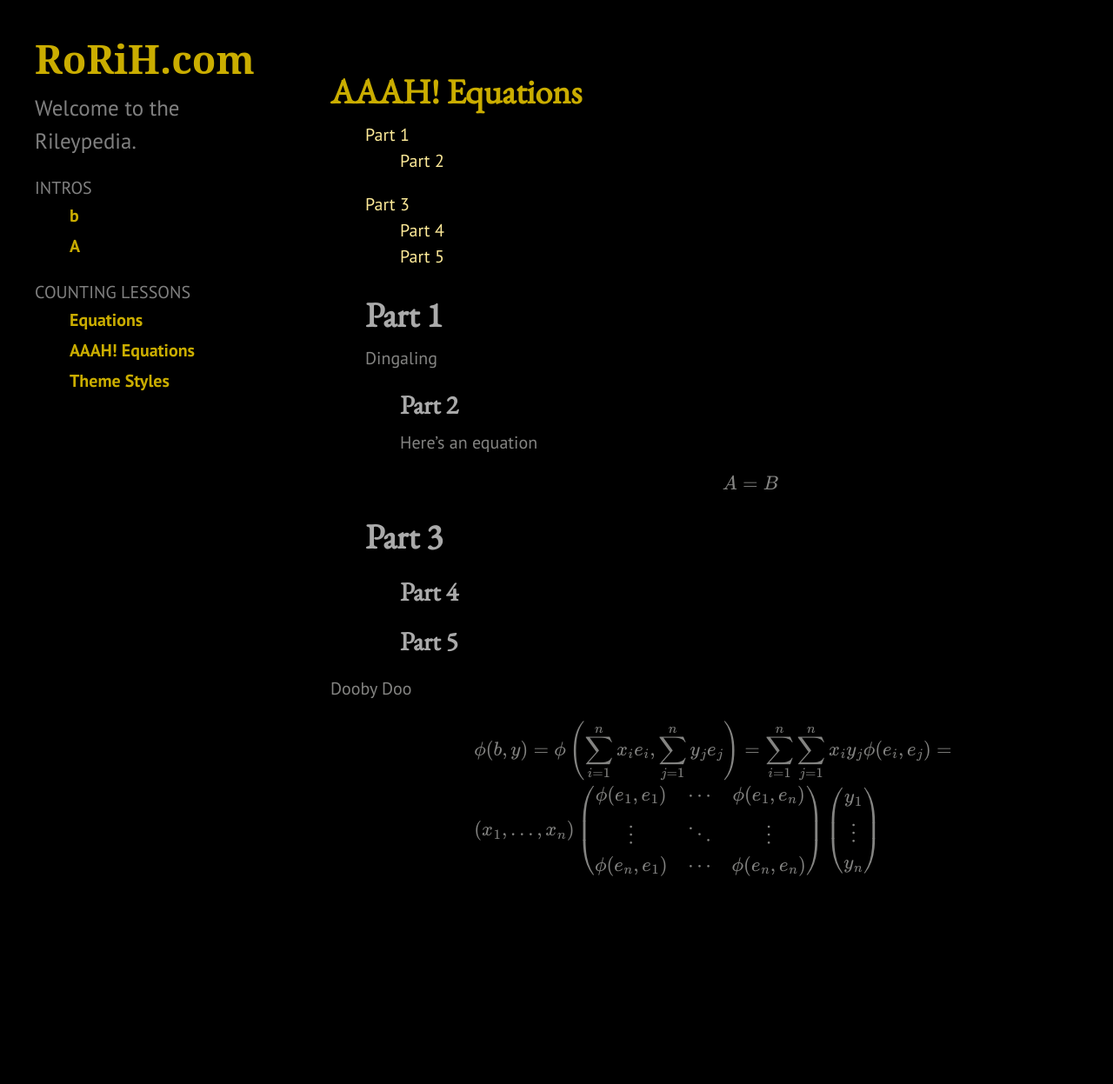
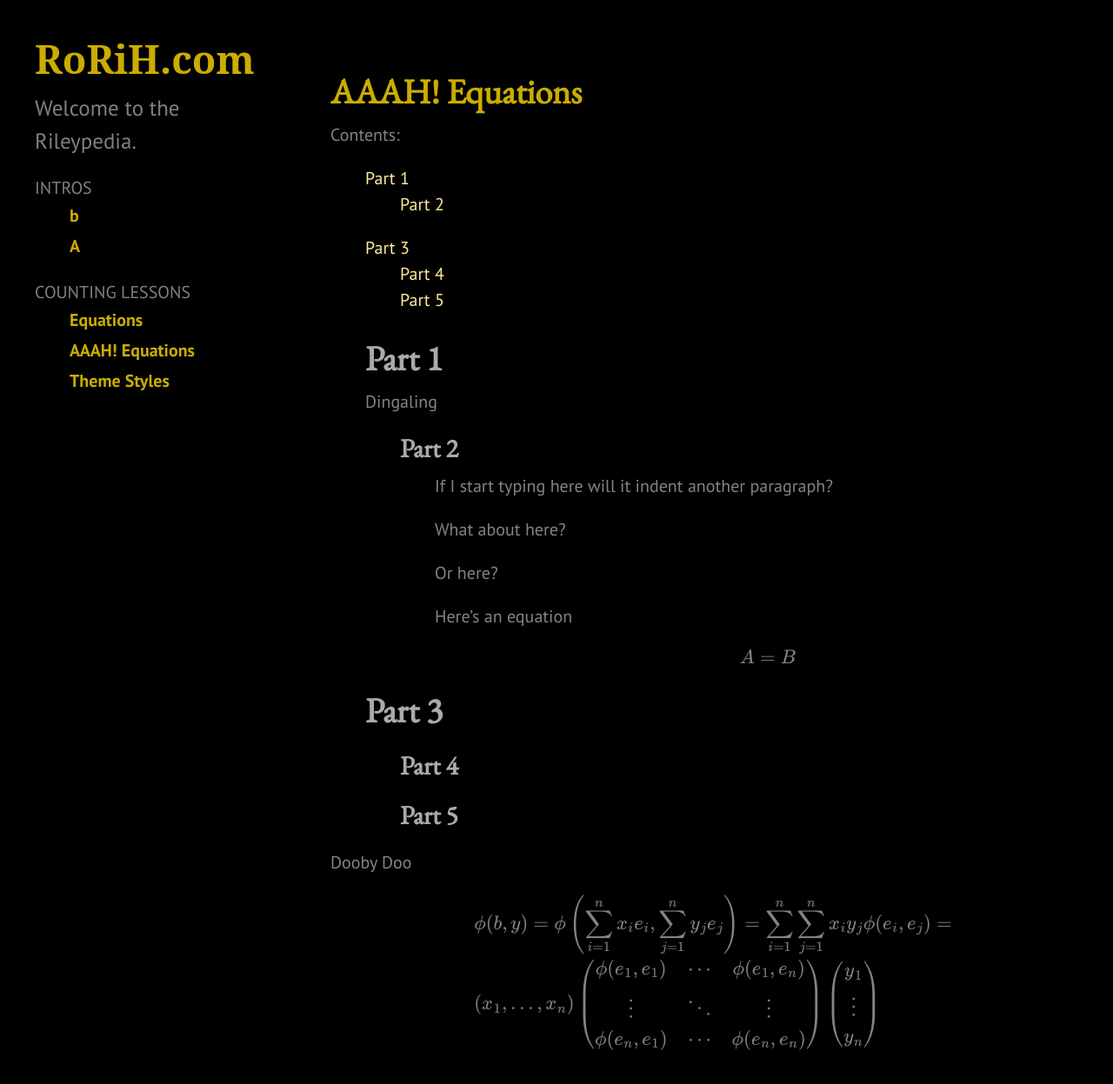
Before and after one commit to roriholm/roriholm.github.io, a Jekyll site: the page built from content/_mathpages/arst.md, in a window 1280 px wide and 1367 px high. Shown: the top 1247 px of the window at 87% size. Built offline with Jekyll 4.4.1, drawn with Linux system fonts in a browser that asks for light colours; formulas are drawn with MathJax 3.

Commit message:
format test

```diff
--- a/_config.yml
+++ b/_config.yml
@@ -4,7 +4,7 @@ highlighter:      rouge
 
 # Setup
 title:            RoRiH.com
-tagline:          Black Theme for Jekyll
+tagline:
 description:      "Welcome to the Rileypedia."
 url:              index.html
 baseurl:          /
--- a/content/_mathpages/arst.md
+++ b/content/_mathpages/arst.md
@@ -3,6 +3,7 @@ title: AAAH! Equations
 lesson: 2
 toc: true
 ---
+Contents:
 * TOC
 {:toc}
 
@@ -11,6 +12,12 @@ toc: true
   Dingaling
 
   * ## Part 2
+
+    * If I start typing here will it indent another paragraph?
+
+      What about here?
+
+    * Or here?
 
       Here's an equation
 
```
